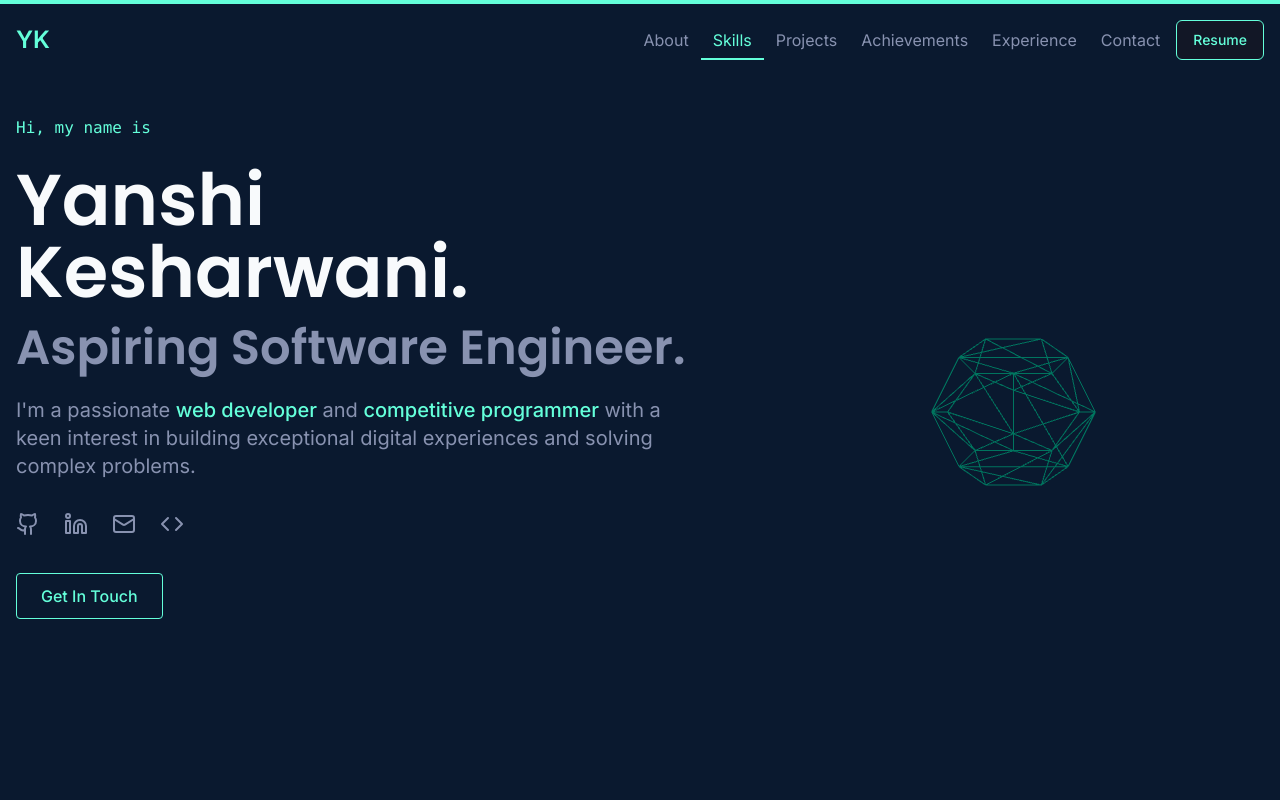
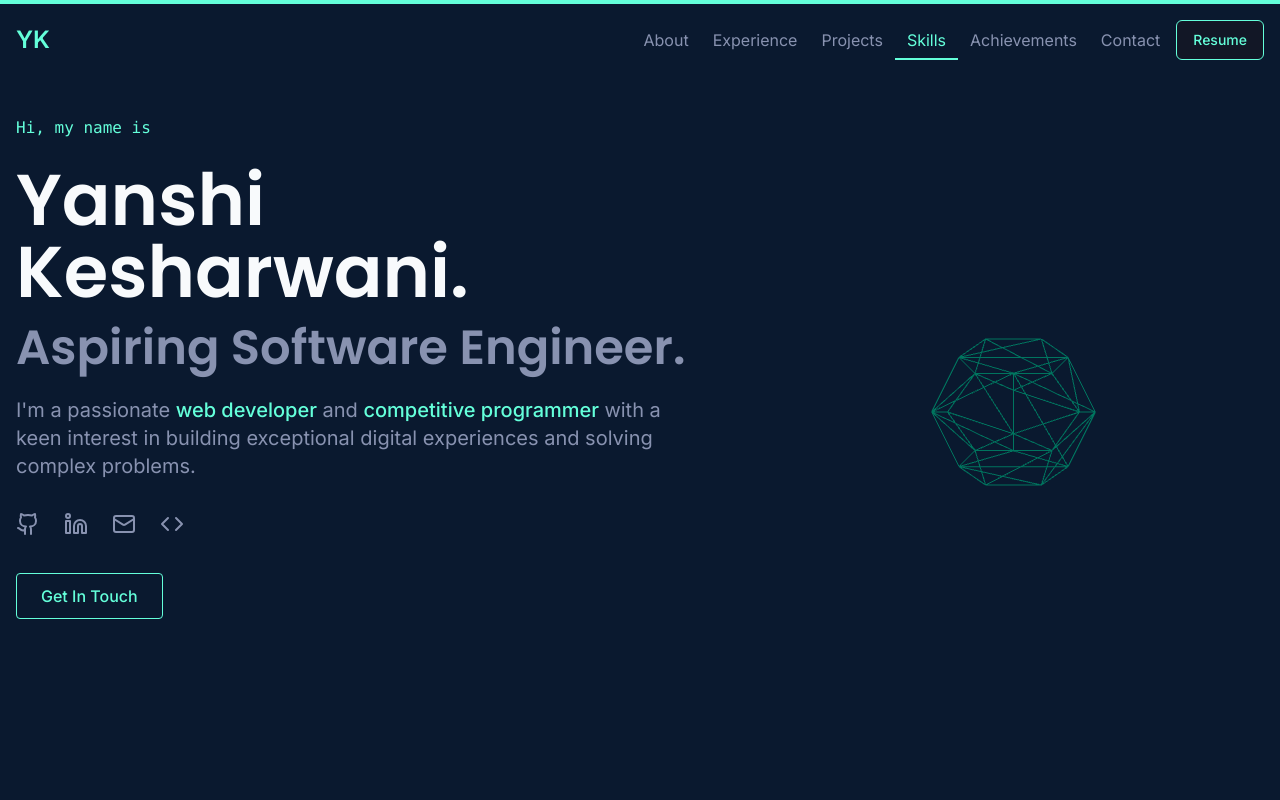
Before and after one commit to kesharwaniyanshi/yanshi-kesharwani-portfolio-showcase, a React (Vite) app: page / in a window 1280 px wide. Shown: the top 800 px of the page. Built offline with nearby package versions, Linux system fonts and the light colour scheme.

Commit message:
Update Navbar links and file name

```diff
--- a/src/components/Navbar.tsx
+++ b/src/components/Navbar.tsx
@@ -32,10 +32,10 @@ const Navbar: React.FC = () => {
 
   const navItems = [
     { label: 'About', href: '#about' },
+    { label: 'Experience', href: '#experience' },
+    { label: 'Projects', href: '#projects' },
     { label: 'Skills', href: '#skills' },
-    { label: 'Projects', href: '#projects' },
     { label: 'Achievements', href: '#achievements' },
-    { label: 'Experience', href: '#experience' },
     { label: 'Contact', href: '#contact' },
   ];
 
@@ -77,7 +77,7 @@ const Navbar: React.FC = () => {
             ))}
           </nav>
           <motion.a
-            href="/yanshi_k.pdf"
+            href="/Yanshi_Kesharwani.pdf"
             target="_blank"
             rel="noopener noreferrer"
             className="ml-5"
```
